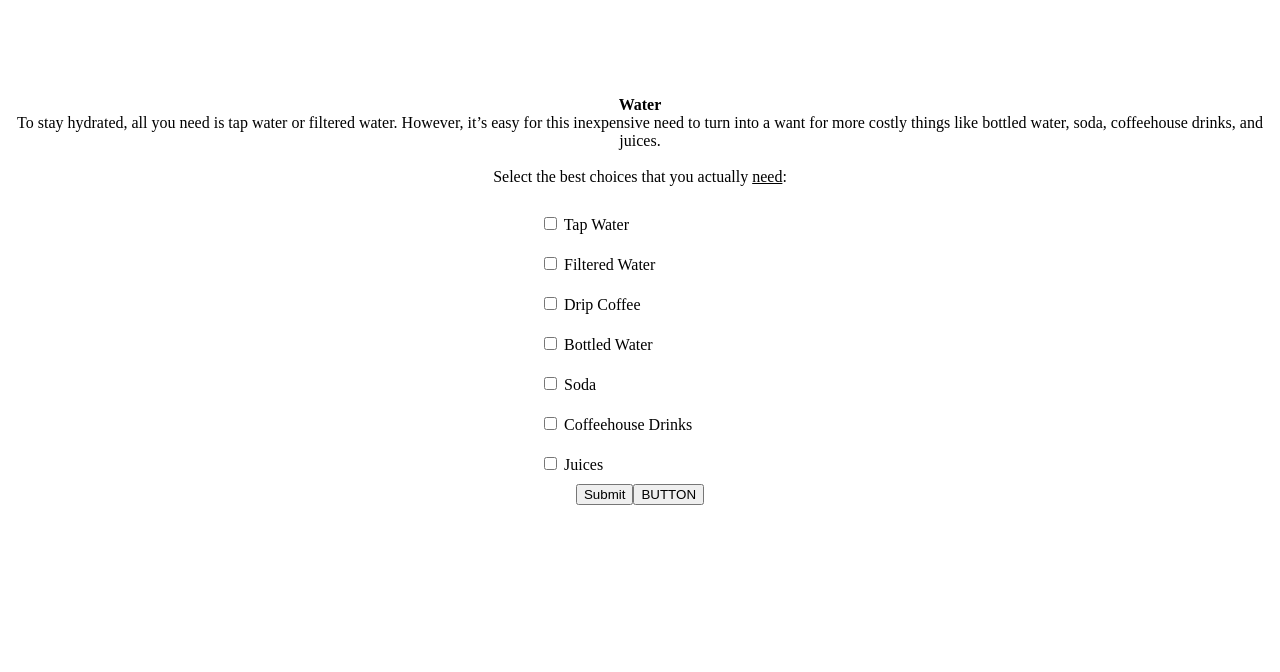
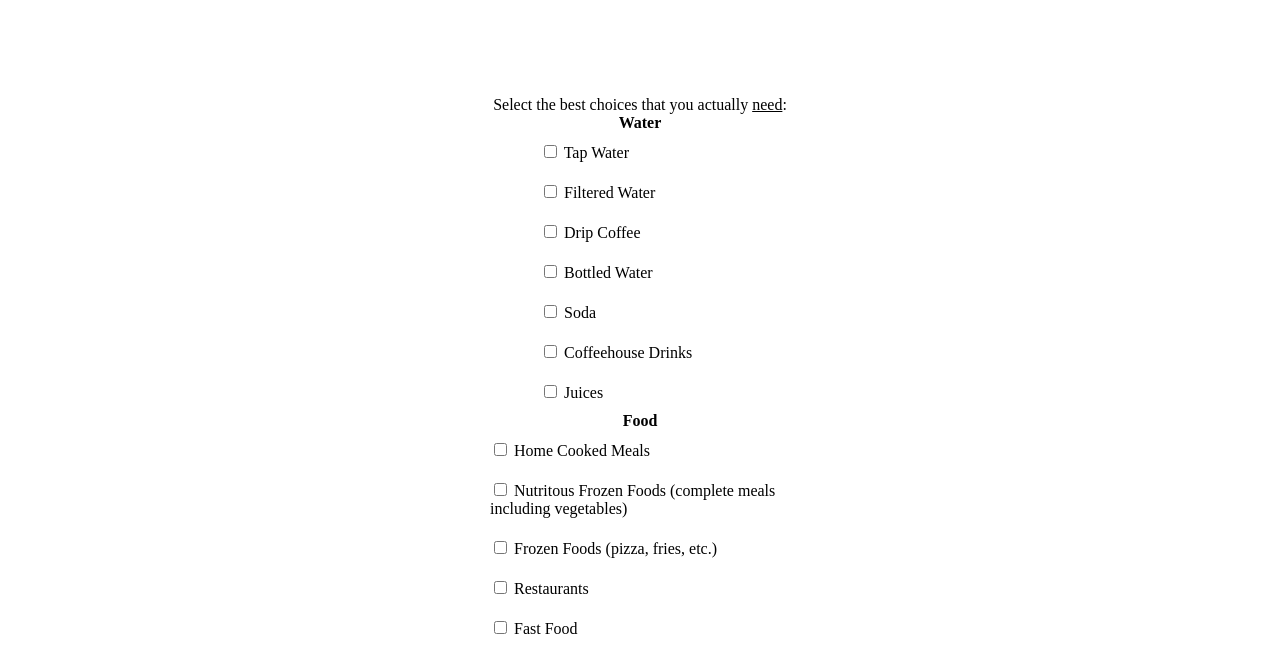
Before and after one commit to connorfrendt/money-lit, a Vue app in the folder app/: page /#/MultipleChoice in a window 1280 px wide. Shown: the top 672 px of the page. Built offline with nearby package versions, Linux system fonts and the light colour scheme; the HTML template or start-up script is replaced by a standard one.

Commit message:
revamping MC questions and pages

```diff
--- /dev/null
+++ b/app/src/components/pages/Clothing.vue
@@ -0,0 +1,24 @@
+<template>
+    <div>
+        <b>Clothing</b>
+
+
+        <div>
+            We all need to wear clothes to obey laws and social norms. You can
+            get affordable clothing by shopping at a thrift store (such as Goodwill or Value
+            Village) or buying items on sale that fit your budget. But expensive clothing and
+            shoes, like Louboutin’s or Air Jordan’s, are wants.
+        </div>
+
+    </div>
+</template>
+
+<script>
+export default {
+
+};
+</script>
+
+<style>
+
+</style>
--- /dev/null
+++ b/app/src/components/pages/Entertainment.vue
@@ -0,0 +1,21 @@
+<template>
+    <div>
+        <b>Entertainment</b>
+
+        <div>
+            Entertainment can come in many forms - games, books, movies, phones, music, etc.
+            Some forms of media can require a subscription, or microservices.  These can add up fast.
+            It's possible to get things that are free that are almost as good as subscribtion only services.
+        </div>
+    </div>
+</template>
+
+<script>
+export default {
+
+};
+</script>
+
+<style>
+
+</style>
--- /dev/null
+++ b/app/src/components/pages/Exercise.vue
@@ -0,0 +1,21 @@
+<template>
+    <div>
+        <b>Exercise</b>
+
+        <div>
+            Working out is a great part of a healthy lifestyle, however these can get pretty expensive really fast.
+            You don't necessarily need a gym membership, as there are other alternatives - walking, jogging, etc.
+            You can make the outside world your gym.
+        </div>
+    </div>
+</template>
+
+<script>
+export default {
+
+};
+</script>
+
+<style>
+
+</style>
--- /dev/null
+++ b/app/src/components/pages/Food.vue
@@ -0,0 +1,22 @@
+<template>
+    <div>
+        <b>Food</b>
+
+        <div>
+            Our bodies need food as fuel, the healthier foods the better - nutritious
+            home cooked or frozen meals including veggies and essential vitamins are some
+            examples. However, this basic need can turn into a want for more expensive and
+            less healthy options like eating out or fast food.
+        </div>
+    </div>
+</template>
+
+<script>
+export default {
+
+};
+</script>
+
+<style>
+
+</style>
--- a/app/src/components/pages/MultipleChoice.vue
+++ b/app/src/components/pages/MultipleChoice.vue
@@ -1,85 +1,53 @@
 <template>
     <div>
         <form>
+            <div>Select the best choices that you actually <u>need</u>:</div>
 
-            <QuestionOne
-                v-if="!questionOneBoolean
-                && !questionTwoBoolean
-                && !quesitonThreeBoolean"
-                @q1-answer="q1SubmittedAnswer"
-                @q1-bool="q1Boolean"
-            />
+            <b>Water</b>
+             <br /> <!-- USE CSS!!! -->
+            <div id="question-one">
+                <label v-for="questionOneChoice in questionOneChoices" :key="questionOneChoice.option">
+                    <input type="checkbox" v-model="questionOneChoice.checked">
+                    {{ questionOneChoice.option }}
+                </label>
+            </div>
 
-            <QuestionTwo
-                v-if="questionOneBoolean && !questionTwoBoolean"
-                @q2-answer="q2SubmittedAnswer"
-                @q2-bool="q2Boolean"
-            />
+            <div><b>Food</b></div>
 
-            <QuestionThree
-                v-if="questionTwoBoolean && !quesitonThreeBoolean"
-                @q3-answer="q3SubmittedAnswer"
-            />
-
-
-            <!-- <input
-                v-if="myAnswers.length > 0"
-                type="submit"
-                value="Back"
-                :disabled="myAnswers.length === 0"
-                @click="lastPage"
-            />
-            <input
-                type="submit"
-                value="Confirm Answers"
-                v-if="myAnswers.length === 3"
-                @click="confirmAnswers"
-            /> -->
-
+            <div id="question-two">
+                <label v-for="questionTwoChoice in questionTwoChoices" :key="questionTwoChoice.option">
+                    <input type="checkbox" v-model="questionTwoChoice.checked">
+                    {{ questionTwoChoice.option }}
+                </label>
+            </div>
         </form>
   </div>
 </template>
 
 <script>
-import QuestionOne from './QuestionOne';
-import QuestionTwo from './QuestionTwo';
-import QuestionThree from './QuestionThree';
-
 export default {
     data() {
         return {
-            myAnswers: [],
-            questionOneBoolean: null,
-            questionTwoBoolean: null
+            questionOneChoices: [
+                { option: 'Tap Water', checked: false },
+                { option: 'Filtered Water', checked: false },
+                { option: 'Drip Coffee', checked: false },
+                { option: 'Bottled Water', checked: false },
+                { option: 'Soda', checked: false },
+                { option: 'Coffeehouse Drinks', checked: false },
+                { option: 'Juices', checked: false },
+            ],
+            questionTwoChoices: [
+                { option: 'Home Cooked Meals', checked: false },
+                { option: 'Nutritous Frozen Foods (complete meals including vegetables)', checked: false },
+                { option: 'Frozen Foods (pizza, fries, etc.)', checked: false },
+                { option: 'Restaurants', checked: false },
+                { option: 'Fast Food', checked: false }
+            ]
         };
     },
     methods: {
-        q1SubmittedAnswer(myQ1Answers) {
-            this.myAnswers.push(myQ1Answers);
-        },
-        q1Boolean(isQ1Correct) {
-            this.questionOneBoolean = isQ1Correct;
-        },
-        q2SubmittedAnswer(myQ2Answers) {
-            this.myAnswers.push(myQ2Answers);
-        },
-        q2Boolean(isQ2Correct) {
-            this.questionTwoBoolean = isQ2Correct;
-        }
 
-        // confirmAnswers() {
-        //     // let myAnswers = this.myAnswers;
-        //     // this.$emit('these-are-my-answers', myAnswers);
-        //     this.$router.push('/Leaderboard');
-        // },
-        // lastPage() {
-        //     this.myAnswers.pop();
-        // }
-    },
-    components: {
-        QuestionOne,
-        QuestionTwo,
-        QuestionThree
     }
 };
 </script>
--- a/app/src/components/pages/PageTwo.vue
+++ b/app/src/components/pages/PageTwo.vue
@@ -1,12 +1,56 @@
 <template>
     <div> <!-- Main Div -->
 
+        <Water v-if="pageCount === 0"/>
+        <Food v-if="pageCount === 1"/>
+        <Clothing v-if="pageCount === 2"/>
+        <Shelter v-if="pageCount === 3"/>
+        <Transportation v-if="pageCount === 4"/>
+        <Exercise v-if="pageCount === 5"/>
+        <Entertainment v-if="pageCount === 6"/>
+
+        <MultipleChoice v-if="pageCount === 7"/>
+
+        <button @click="pageDec">Back</button>
+        <button @click="pageInc">Next</button>
     </div> <!-- End Main Div -->
 </template>
 
 <script>
+import Water from './Water';
+import Food from './Food';
+import Clothing from './Clothing';
+import Shelter from './Shelter';
+import Transportation from './Transportation';
+import Exercise from './Exercise';
+import Entertainment from './Entertainment';
+import MultipleChoice from './MultipleChoice';
+
 export default {
-
+    data() {
+        return {
+            pageCount: 0
+        };
+    },
+    components: {
+        Water,
+        Food,
+        Clothing,
+        Shelter,
+        Transportation,
+        Exercise,
+        Entertainment,
+        MultipleChoice
+    },
+    methods: {
+        pageInc() {
+            this.pageCount++;
+        },
+        pageDec() {
+            if(this.pageCount === 0) return;
+            else this.pageCount--;
+        }
+    }
 };
 </script>
 
--- a/app/src/components/pages/QuestionOne.vue
+++ b/app/src/components/pages/QuestionOne.vue
@@ -1,13 +1,5 @@
 <template>
     <form @submit.prevent="onSubmitQ1">
-        <div><b>Water</b></div>
-
-        <div>
-            To stay hydrated, all you need is tap water or filtered water. However, it’s
-            easy for this inexpensive need to turn into a want for more costly things like
-            bottled water, soda, coffeehouse drinks, and juices.
-        </div>
-            <br /> <!-- USE CSS!!! -->
         <div>Select the best choices that you actually <u>need</u>:</div>
             <br /> <!-- USE CSS!!! -->
             <div id="question-one">
--- a/app/src/components/pages/QuestionTwo.vue
+++ b/app/src/components/pages/QuestionTwo.vue
@@ -3,7 +3,7 @@
         <div><b>Food</b></div>
 
         <div>
-            out bodies need food as fuel, the healthier foods the better = nutritous home cooked or frozen meals
+            Our bodies need food as fuel, the healthier foods the better = nutritous home cooked or frozen meals
             including veggies and essential vitamins are some examples.  However, this basic need can turn into a
             want for more expensive and less healthy options like eating out or fast food.
         </div>
--- /dev/null
+++ b/app/src/components/pages/Shelter.vue
@@ -0,0 +1,22 @@
+<template>
+    <div>
+        <b>Shelter</b>
+
+        <div>
+            The place you choose to live can be affordable. You can rent a room,
+            apartment, condo, or modestly sized home. But having a lot of space or the
+            nicest/newest amenities can tempt you to pick a place that costs way above your
+            means.
+        </div>
+    </div>
+</template>
+
+<script>
+export default {
+
+};
+</script>
+
+<style>
+
+</style>
--- /dev/null
+++ b/app/src/components/pages/Transportation.vue
@@ -0,0 +1,21 @@
+<template>
+    <div>
+        <b>Transportation</b>
+
+        <div>
+            There are many modes of transportation, but some people want the really high end vehicles, which can cost tens or hundreds of thousands of dollars.
+            You can take better options via walking, riding a bike, taking a bus, etc. rather than having a really expensive car.  Even rideshare apps (e.g. Uber, Lyft)
+            can start to get expensive.
+        </div>
+    </div>
+</template>
+
+<script>
+export default {
+
+};
+</script>
+
+<style>
+
+</style>
--- /dev/null
+++ b/app/src/components/pages/Water.vue
@@ -0,0 +1,21 @@
+<template>
+    <div>
+        <b>Water</b>
+
+        <div>
+            To stay hydrated, all you need is tap water or filtered water. However, it’s
+            easy for this inexpensive need to turn into a want for more costly things like
+            bottled water, soda, coffeehouse drinks, and juices.
+        </div>
+    </div>
+</template>
+
+<script>
+export default {
+
+};
+</script>
+
+<style>
+
+</style>
```
